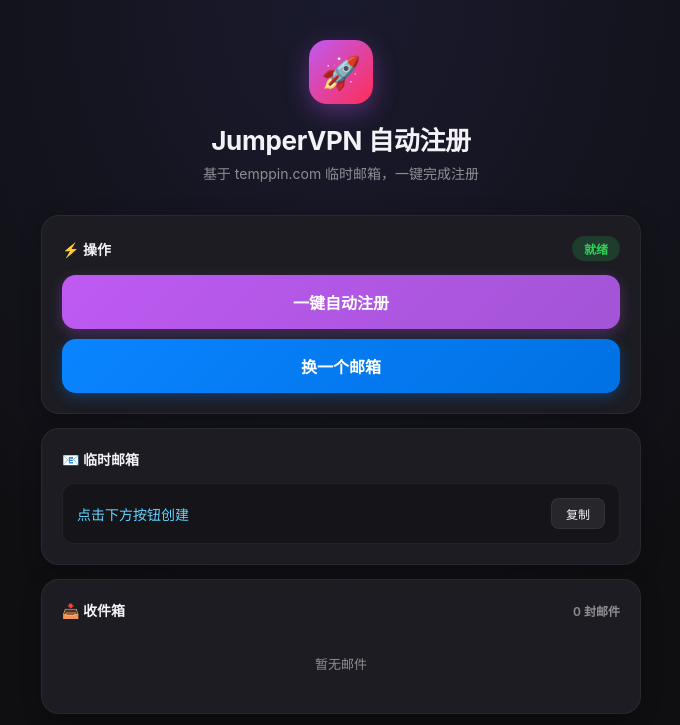
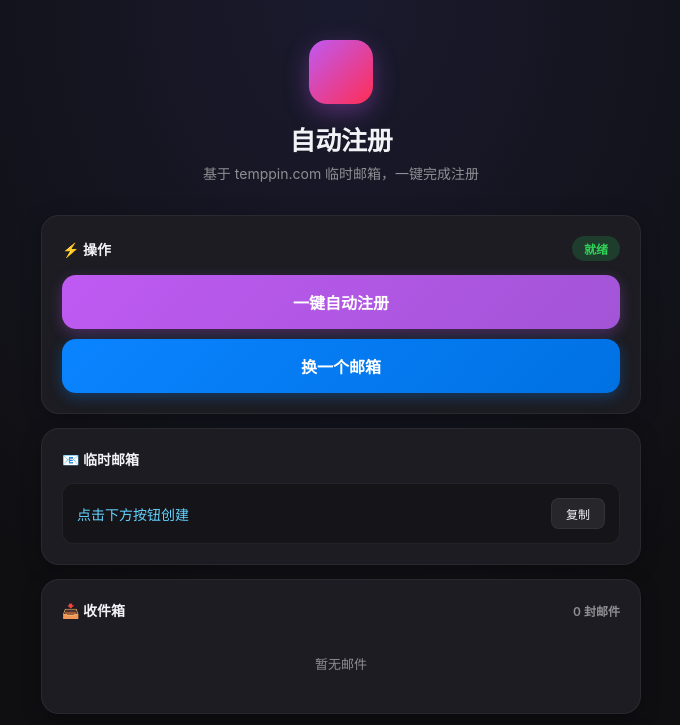
Before and after one commit to yihangyx/VPUN, a website: page index.html in a window 1280 px wide. Shown: the top 725 px of the page, without its empty margins (299-979 px from the left). Drawn offline with nearby package versions, Linux system fonts and the light colour scheme; no server answers.

Commit message:
Update index.html

```diff
--- a/index.html
+++ b/index.html
@@ -3,7 +3,7 @@
 <head>
     <meta charset="UTF-8">
     <meta name="viewport" content="width=device-width, initial-scale=1.0">
-    <title>JumperVPN 自动注册</title>
+    <title>VPN 自动注册</title>
     <style>
         * { margin: 0; padding: 0; box-sizing: border-box; }
         :root {
@@ -322,8 +322,8 @@
 <body>
     <div class="container">
         <div class="header">
-            <div class="logo">🚀</div>
-            <h1>JumperVPN 自动注册</h1>
+            <div class="logo"></div>
+            <h1> 自动注册</h1>
             <p>基于 temppin.com 临时邮箱，一键完成注册</p>
         </div>
 
```
